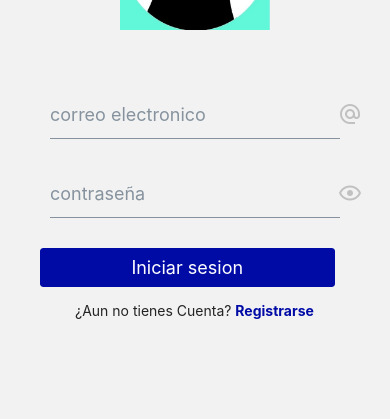
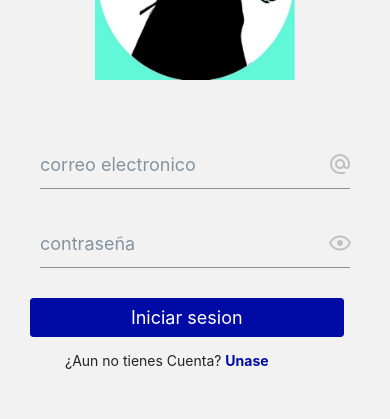
Before and after one commit to zeze17/Adopcion, a React Native app: screen / in a window 390 px wide. Both pictures are taken after a click on the button "Ver tu perfil". Shown: the part 184-603 px from the top of the page. Built offline with nearby package versions, Linux system fonts and the light colour scheme; no server answers.

Commit message:
Estos cambios sobre los estilos del loguin

```diff
--- a/src/screens/cuenta/loginScreen/LogginScreen.js
+++ b/src/screens/cuenta/loginScreen/LogginScreen.js
@@ -19,7 +19,7 @@ export function LogginScreen() {
       <View style={styles.content}>
         <LoginForm />
         <Text style={styles.textRegister}>
-        ¿Aun no tienes Cuenta? <Text style={styles.btnTegister} onPress={goToRegister}>Registrarse</Text>
+        ¿Aun no tienes Cuenta? <Text style={styles.btnTegister} onPress={goToRegister}>Unase</Text>
         </Text>
       </View>
 
--- a/src/screens/cuenta/loginScreen/LoginScreen.style.js
+++ b/src/screens/cuenta/loginScreen/LoginScreen.style.js
@@ -3,12 +3,12 @@ import { StyleSheet } from "react-native";
 export const styles = StyleSheet.create({
     image: {
         resizeMode: "contain",
-        height: 150,
+        height: 200,
         width: "100%",
         marginBottom: 40
     },
     content :{
-        marginHorizontal:40,
+        marginHorizontal:30,
     },
     textRegister:{
         marginTop: 15,
```
